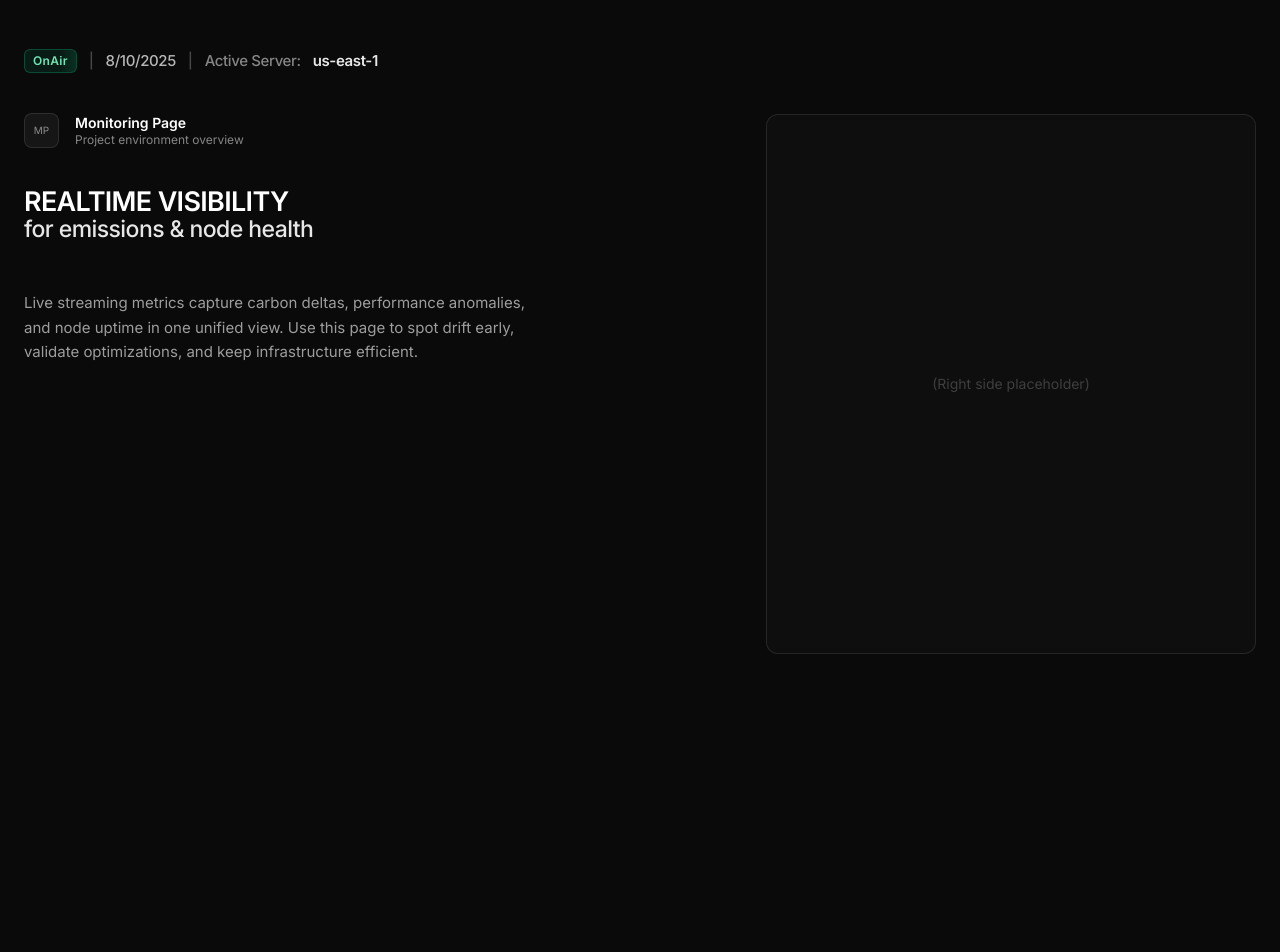
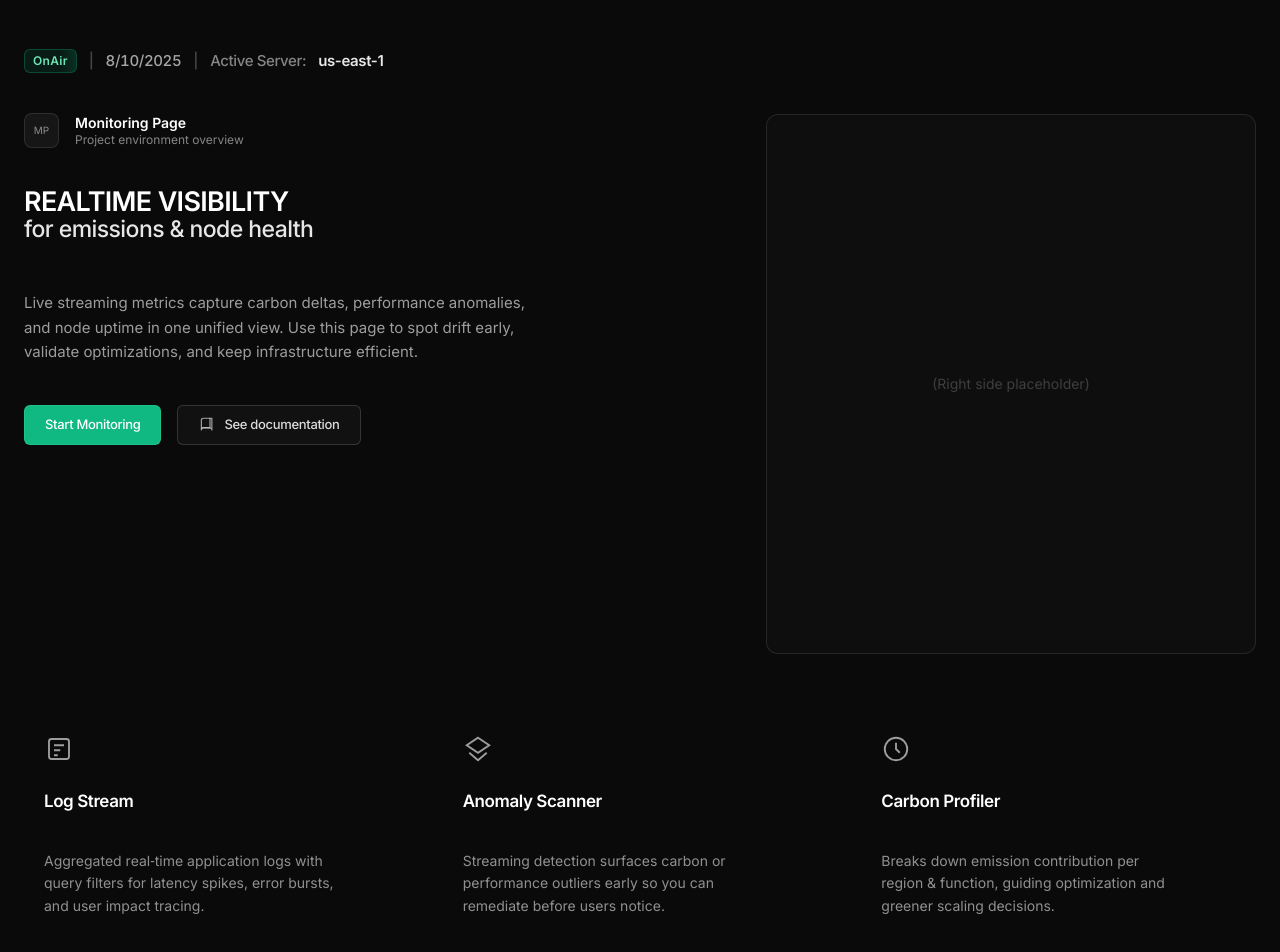
Before and after one commit to withNoclout/nextxo-v2, a React (Vite) app: page /monitoring in a window 1280 px wide. Shown: the part 136-1088 px from the top of the page. Built offline with nearby package versions, Linux system fonts and the light colour scheme.

Commit message:
feat(monitoring): add animated date, buttons, panels & layout refinements

```diff
--- a/src/pages/MonitoringPage.tsx
+++ b/src/pages/MonitoringPage.tsx
@@ -1,8 +1,33 @@
-import React from 'react'
+import React, { useEffect, useState } from 'react'
 import Layout from '../ui/Layout'
 import ProductSubNav from '../components/ProductSubNav'
 
 export default function MonitoringPage() {
+  // Animated date component (reveals the date like it's being freshly generated each visit)
+  const AnimatedDate: React.FC = () => {
+    const finalText = new Date().toLocaleDateString()
+    const [shown, setShown] = useState('')
+
+    useEffect(() => {
+      let i = 0
+      const step = () => {
+        i++
+        setShown(finalText.slice(0, i))
+        if (i < finalText.length) {
+          timeout = window.setTimeout(step, 55)
+        }
+      }
+      let timeout = window.setTimeout(step, 180) // slight delay before starting
+      return () => window.clearTimeout(timeout)
+    }, [finalText])
+
+    return (
+      <span className="tabular-nums tracking-tight relative">
+        <span className="opacity-90">{shown}</span>
+        <span className="inline-block w-px -ml-px align-middle h-[1em] animate-pulse bg-white/40" style={{ visibility: shown === finalText ? 'hidden' : 'visible' }} />
+      </span>
+    )
+  }
   // Product dropdown list representation (add / adjust icons as needed)
   const productItems = [
     {
@@ -107,7 +132,7 @@ export default function MonitoringPage() {
             </span>
           </span>
           <span className="text-white/25">|</span>
-          <span className="text-white/70">{new Date().toLocaleDateString()}</span>
+          <span className="text-white/70"><AnimatedDate /></span>
           <span className="text-white/25">|</span>
           <span className="text-white/50">Active Server:</span>
           <span className="text-white/90 font-semibold">us-east-1</span>
@@ -131,6 +156,36 @@ export default function MonitoringPage() {
           Live streaming metrics capture carbon deltas, performance anomalies, and node uptime in one unified view.
           Use this page to spot drift early, validate optimizations, and keep infrastructure efficient.
         </p>
+        {/* Action buttons 40px below explanation */}
+        <div className="mt-10 flex items-center gap-4">
+          <button
+            className="h-10 px-5 rounded-md bg-emerald-500 text-white text-[13px] font-medium tracking-tight border border-emerald-400/40 shadow-sm hover:bg-emerald-400 focus:outline-none focus:ring-2 focus:ring-emerald-400/60 active:scale-[0.985] transition"
+            type="button"
+          >
+            Start Monitoring
+          </button>
+          <a
+            href="https://supabase.com/docs/guides/auth"
+            target="_blank"
+            rel="noreferrer"
+            className="h-10 px-5 rounded-md border border-white/15 bg-white/[0.03] text-white/85 text-[13px] font-medium tracking-tight hover:text-white hover:bg-white/[0.08] focus:outline-none focus:ring-2 focus:ring-white/25 active:scale-[0.985] transition inline-flex items-center justify-center gap-2"
+          >
+            <svg
+              viewBox="0 0 24 24"
+              fill="none"
+              stroke="currentColor"
+              strokeWidth="1.6"
+              strokeLinecap="round"
+              strokeLinejoin="round"
+              className="w-[18px] h-[18px] text-white/60"
+              aria-hidden="true"
+            >
+              <path d="M4.5 5.5A2.5 2.5 0 0 1 7 3h11.5v15.5A2.5 2.5 0 0 0 16 16H7a2.5 2.5 0 0 0-2.5 2.5V5.5Z" />
+              <path d="M16 3v13c-.5-.3-1.1-.5-2-.5H7c-.9 0-1.5.2-2 .5" />
+            </svg>
+            <span>See documentation</span>
+          </a>
+        </div>
       </div>
       {/* Right side placeholder */}
   <div className="col-span-12 lg:col-span-5" style={{ marginTop: '65px' }}>
@@ -138,6 +193,51 @@ export default function MonitoringPage() {
           (Right side placeholder)
         </div>
       </div>
+    </div>
+  </div>
+  {/* Second session: three equal panels 60px below previous section */}
+  <div className="mt-[60px] max-w-[1350px] mx-auto px-6">
+    <div className="grid grid-cols-1 md:grid-cols-3 gap-6">
+      {[
+        {
+          title: 'Log Stream',
+          desc: 'Aggregated real‑time application logs with query filters for latency spikes, error bursts, and user impact tracing.',
+          icon: (
+            <svg viewBox="0 0 24 24" strokeWidth="1.5" stroke="currentColor" fill="none" className="w-[30px] h-[30px] text-white/60">
+              <rect x="4" y="4" width="16" height="16" rx="2" />
+              <path d="M8 9h8M8 13h5M8 17h3" />
+            </svg>
+          )
+        },
+        {
+          title: 'Anomaly Scanner',
+          desc: 'Streaming detection surfaces carbon or performance outliers early so you can remediate before users notice.',
+          icon: (
+            <svg viewBox="0 0 24 24" strokeWidth="1.5" stroke="currentColor" fill="none" className="w-[30px] h-[30px] text-white/60">
+              <path d="M12 3l9 6-9 6-9-6 9-6z" />
+              <path d="M5 15l7 6 7-6" />
+            </svg>
+          )
+        },
+        {
+          title: 'Carbon Profiler',
+          desc: 'Breaks down emission contribution per region & function, guiding optimization and greener scaling decisions.',
+          icon: (
+            <svg viewBox="0 0 24 24" strokeWidth="1.5" stroke="currentColor" fill="none" className="w-[30px] h-[30px] text-white/60">
+              <circle cx="12" cy="12" r="9" />
+              <path d="M12 7v5l3 3" />
+            </svg>
+          )
+        }
+      ].map((p, i) => (
+  <div key={i} className="h-[250px] p-5 flex flex-col">
+          <div className="flex items-start">{p.icon}</div>
+          <h3 className="mt-[25px] text-[17px] font-semibold tracking-tight text-white">{p.title}</h3>
+          <p className="mt-[35px] text-[14px] leading-relaxed text-white/55 max-w-[300px]">
+            {p.desc}
+          </p>
+        </div>
+      ))}
     </div>
   </div>
   <section
```
